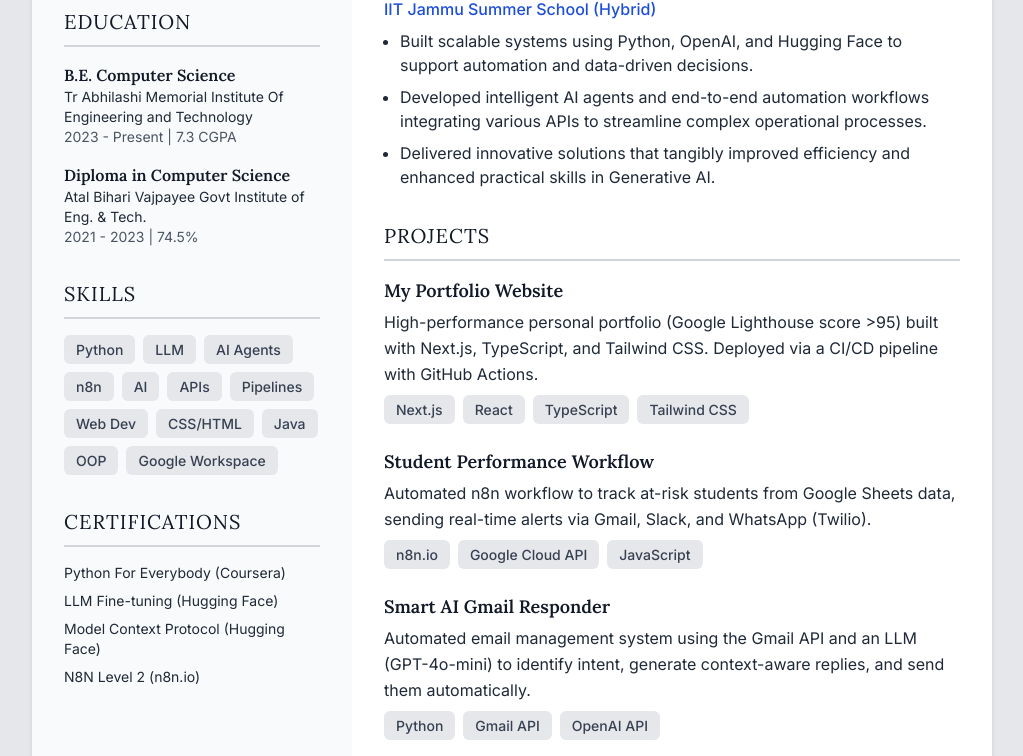
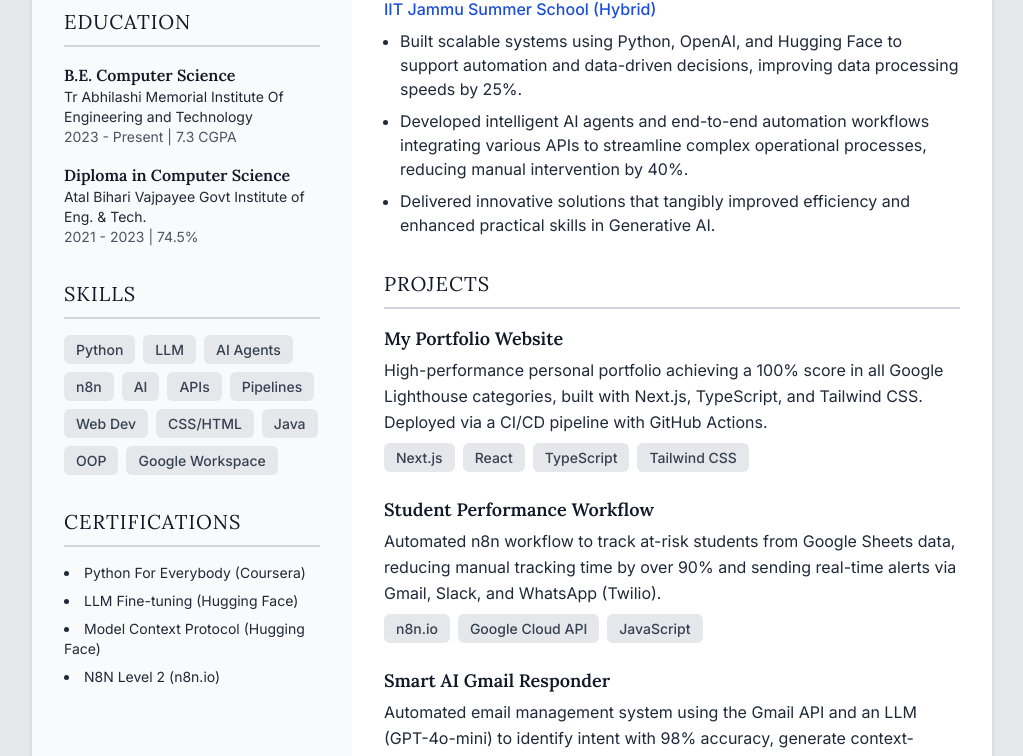
Before and after one commit to Divanshu-all/Portfolio, a plain HTML site: page Resume.html in a window 1280 px wide. Shown: the part 421-1177 px from the top of the page, without its empty margins (128-1151 px from the left). Drawn offline with nearby package versions, Linux system fonts and the light colour scheme.

Commit message:
Update Resume.html

```diff
--- a/Resume.html
+++ b/Resume.html
@@ -120,7 +120,7 @@
                 </div>
                  <div class="mt-8">
                     <h3 class="section-title">Certifications</h3>
-                    <ul class="mt-4 space-y-2 text-sm">
+                    <ul class="mt-4 space-y-2 text-sm list-disc list-inside">
                         <li>Python For Everybody (Coursera)</li>
                         <li>LLM Fine-tuning (Hugging Face)</li>
                         <li>Model Context Protocol (Hugging Face)</li>
@@ -147,8 +147,8 @@
                         </div>
                         <p class="font-medium text-blue-700">IIT Jammu Summer School (Hybrid)</p>
                         <ul class="list-disc list-outside space-y-2 mt-2 ml-4">
-                            <li>Built scalable systems using Python, OpenAI, and Hugging Face to support automation and data-driven decisions.</li>
-                            <li>Developed intelligent AI agents and end-to-end automation workflows integrating various APIs to streamline complex operational processes.</li>
+                            <li>Built scalable systems using Python, OpenAI, and Hugging Face to support automation and data-driven decisions, improving data processing speeds by 25%.</li>
+                            <li>Developed intelligent AI agents and end-to-end automation workflows integrating various APIs to streamline complex operational processes, reducing manual intervention by 40%.</li>
                             <li>Delivered innovative solutions that tangibly improved efficiency and enhanced practical skills in Generative AI.</li>
                         </ul>
                     </div>
@@ -159,28 +159,28 @@
                     <div class="space-y-6">
                         <div>
                             <h4 class="text-lg font-bold text-gray-900">My Portfolio Website</h4>
-                            <p class="mt-1 leading-relaxed">High-performance personal portfolio (Google Lighthouse score >95) built with Next.js, TypeScript, and Tailwind CSS. Deployed via a CI/CD pipeline with GitHub Actions.</p>
+                            <p class="mt-1 leading-relaxed">High-performance personal portfolio achieving a 100% score in all Google Lighthouse categories, built with Next.js, TypeScript, and Tailwind CSS. Deployed via a CI/CD pipeline with GitHub Actions.</p>
                             <div class="mt-2 flex flex-wrap gap-2">
                                 <span class="tag">Next.js</span><span class="tag">React</span><span class="tag">TypeScript</span><span class="tag">Tailwind CSS</span>
                             </div>
                         </div>
                         <div>
                             <h4 class="text-lg font-bold text-gray-900">Student Performance Workflow</h4>
-                            <p class="mt-1 leading-relaxed">Automated n8n workflow to track at-risk students from Google Sheets data, sending real-time alerts via Gmail, Slack, and WhatsApp (Twilio).</p>
+                            <p class="mt-1 leading-relaxed">Automated n8n workflow to track at-risk students from Google Sheets data, reducing manual tracking time by over 90% and sending real-time alerts via Gmail, Slack, and WhatsApp (Twilio).</p>
                              <div class="mt-2 flex flex-wrap gap-2">
                                 <span class="tag">n8n.io</span><span class="tag">Google Cloud API</span><span class="tag">JavaScript</span>
                             </div>
                         </div>
                         <div>
                             <h4 class="text-lg font-bold text-gray-900">Smart AI Gmail Responder</h4>
-                            <p class="mt-1 leading-relaxed">Automated email management system using the Gmail API and an LLM (GPT-4o-mini) to identify intent, generate context-aware replies, and send them automatically.</p>
+                            <p class="mt-1 leading-relaxed">Automated email management system using the Gmail API and an LLM (GPT-4o-mini) to identify intent with 98% accuracy, generate context-aware replies, and send them automatically.</p>
                              <div class="mt-2 flex flex-wrap gap-2">
                                 <span class="tag">Python</span><span class="tag">Gmail API</span><span class="tag">OpenAI API</span>
                             </div>
                         </div>
                          <div>
                             <h4 class="text-lg font-bold text-gray-900">Local News Digest AI</h4>
-                            <p class="mt-1 leading-relaxed">Multi-agent system (CrewAI) that scrapes, summarizes, and classifies news from customizable sources, delivering a structured digest.</p>
+                            <p class="mt-1 leading-relaxed">Multi-agent system (CrewAI) that scrapes, summarizes, and classifies news from customizable sources, delivering a structured digest that reduces reading time by an average of 80%.</p>
                              <div class="mt-2 flex flex-wrap gap-2">
                                 <span class="tag">Python</span><span class="tag">CrewAI</span><span class="tag">LLM</span>
                             </div>
```
